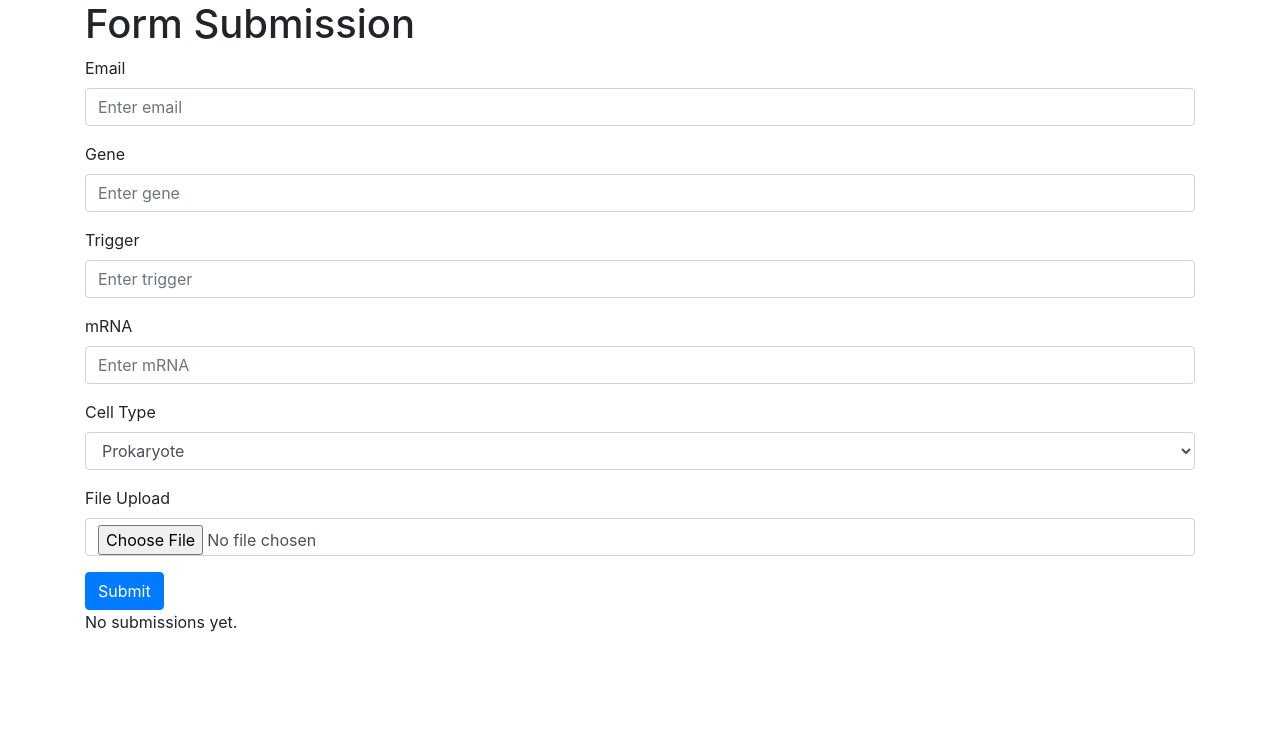
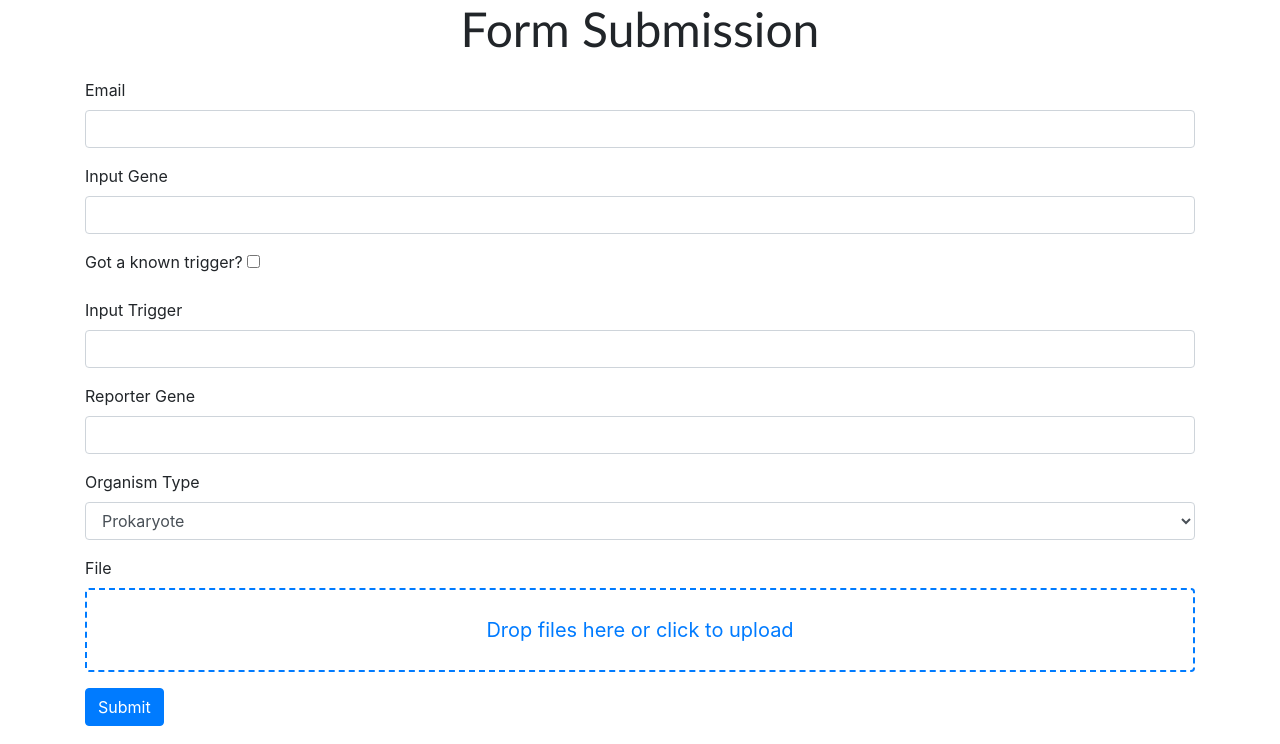
Before and after one commit to oshershab/software, a Flask app: page /form in a window 1280 px wide. Shown: the part 56-800 px from the top of the page. Run offline with Flask 3, Linux system fonts and the light colour scheme; some libraries are stand-ins or nearby versions.

Commit message:
form bug fixed

```diff
--- a/tool/server.py
+++ b/tool/server.py
@@ -3,16 +3,15 @@ import subprocess
 import random
 import json
 from Bio.Seq import Seq
-from flask_wtf import FlaskForm, CSRFProtect, file
+from wtforms import validators
+from flask_wtf import FlaskForm, CSRFProtect
 from werkzeug.utils import secure_filename
 from wtforms import StringField, BooleanField, SubmitField, SelectField
-from wtforms.validators import DataRequired
-from flask import Flask, render_template, current_app
+from wtforms.validators import DataRequired, Email, Length
+from flask import Flask, render_template, request, redirect, url_for, flash
 from flask_wtf.file import FileField
-from wtforms import SubmitField
-from flask import Flask, render_template, request, redirect, url_for, abort
-import re
-from server_utils import *
+from server_utils import generic_process_file
+from wtforms import StringField, TextAreaField, SubmitField
 
 
 # Initialize the Flask app
@@ -22,88 +21,82 @@ csrf = CSRFProtect(app)  # Initialize CSRF protection
 app.config['MAX_CONTENT_LENGTH'] = 1024 * 1024
 app.config['UPLOAD_EXTENSIONS'] = ['.fasta']
 
-
 class InputForm(FlaskForm):
-    email = StringField("Email", validators=[DataRequired()], render_kw={"id": "email"})
-    gene = StringField("Input gene", validators=[DataRequired()], render_kw={"id": "gene"})
-    user_trigger = BooleanField("Got a known trigger?", render_kw={"id": "user_trigger"})
-    trigger = StringField("Input trigger", render_kw={"id": "trigger"})
-    rna = StringField("Input mRNA", render_kw={"id": "rna"})
+    # todo: add validators to email?
+    email = StringField("Email", [DataRequired()], render_kw={"id": "email"})
+    gene = StringField("Input Gene", validators=[DataRequired()], render_kw={"id": "gene"})
+    user_trigger = BooleanField("Got a known trigger?", validators=[Length(min=20, max=40)], render_kw={"id": "user_trigger"})
+    trigger = StringField("Input Trigger", render_kw={"id": "trigger"})
+    reporter_gene = StringField("Reporter Gene", render_kw={"id": "reporter_gene"})
     cell_type = SelectField("Organism Type", choices=[('Prokaryote', 'Prokaryote'), ('Eukaryote', 'Eukaryote')], render_kw={"id": "cell_type"})
     file = FileField('File', render_kw={"id": "file"})
     submit = SubmitField("Submit")
-
-
 
 # Home page route
 @app.route('/', methods=['GET'])
 def index():
     return render_template('index.html')
 
-
-
 @app.route('/form', methods=['GET', 'POST'])
 def user_data_getter():
     email = None
     gene = None
+    user_trigger_bool = False
     trigger = None
-    rna = None
+    reporter_gene = None
     cell_type = None
-    input_form = InputForm()
-
-    if input_form.validate_on_submit():
-        trigger = input_form.trigger.data.upper()
-        gene = input_form.gene.data.upper()
-        rna = input_form.rna.data.upper()
-
-        # Get the data from the form
-        email = input_form.email.data
-        gene = input_form.gene.data
-        trigger = input_form.trigger.data
-        mrna = input_form.rna.data
-        cell_type = input_form.cell_type.data
-        uploaded_file = input_form.file.data
-
-        # TODO: change to process the file in run_scoring.py not in the user getter function?
-        try:
-            data_dict = generic_process_file(uploaded_file)
-        except Exception as e:
-            raise f"Error processing file: {e}"
-
-        # assign and send the data to run_scoring.py in a subprocess
-        s_email = str(email) if email else "EMPTY"
-        s_gene = str(gene) if gene else "EMPTY"
-        s_trigger = str(trigger) if trigger else "EMPTY"
-        s_mrna = str(mrna) if mrna else "EMPTY"
-        s_cell_type = str(cell_type) if cell_type else "EMPTY"
-        s_file_dict = json.dumps(data_dict) if data_dict else "EMPTY"
-
-        subprocess.Popen(["python3", "-m", "debugpy", "--listen", str(random.randint(10000, 50000)), "run_scoring.py",
-                          s_gene, s_trigger, s_mrna, s_cell_type, s_email, s_file_dict])
-
-        # Clear the form
-        input_form.gene.data = ''
-        input_form.trigger.data = ''
-        input_form.rna.data = ''
-        input_form.email.data = ''
-        input_form.cell_type.data = ''
-        input_form.file.data = ''
-
-    return render_template('form.html', input_form=input_form, gene=gene, trigger=trigger, rna=rna, cell_type=cell_type, email=email, file=file)
+    file = None
 
 
-# Error Handling##############################################################
-# Invalid URL
+    input_form = InputForm()
+    if input_form.validate_on_submit():
+        try:
+            # Get the data from the form
+            email = input_form.email.data
+            gene = input_form.gene.data.upper()
+            trigger = input_form.trigger.data.upper()
+            reporter_gene = input_form.reporter_gene.data.upper()
+            cell_type = input_form.cell_type.data
+            user_trigger_bool = input_form.user_trigger.data
+            uploaded_file = input_form.file.data
+
+            # Process the file
+            data_dict = generic_process_file(uploaded_file)
+
+            # Assign and send the data to run_scoring.py in a subprocess
+            s_email = str(email) if email else "EMPTY"
+            s_gene = str(gene) if gene else "EMPTY"
+            s_trigger = str(trigger) if trigger else "EMPTY"
+            s_mrna = str(reporter_gene) if reporter_gene else "EMPTY"
+            s_cell_type = str(cell_type) if cell_type else "EMPTY"
+            s_file_dict = json.dumps(data_dict) if data_dict else "EMPTY"
+
+            subprocess.Popen(["python3", "-m", "debugpy", "--listen", str(random.randint(10000, 50000)), "run_scoring.py",
+                              s_gene, s_trigger, s_mrna, s_cell_type, s_email, s_file_dict])
+
+            # Clear the form
+            input_form.gene.data = ''
+            input_form.trigger.data = ''
+            input_form.reporter_gene.data = ''
+            input_form.email.data = ''
+            input_form.cell_type.data = ''
+            input_form.file.data = ''
+
+            flash('Form submitted successfully. Job accepted.')
+
+        except Exception as e:
+            flash(f"Error processing form: {e}", "danger")
+
+    return render_template('form.html', input_form=input_form)
+
+# Error Handling
 @app.errorhandler(404)
 def page_not_found(e):
     return render_template("404.html"), 404
 
-# Internal Server Error
 @app.errorhandler(500)
 def internal_error(e):
     return render_template("500.html"), 500
 
-
 if __name__ == '__main__':
-
     app.run(debug=True, port=3000)
--- a/tool/templates/404.html
+++ b/tool/templates/404.html
@@ -1,4 +1,4 @@
-{% extends 'base.html' %}
+
 {% block content %}
     <br/>
     <center>
--- a/tool/templates/500.html
+++ b/tool/templates/500.html
@@ -1,4 +1,4 @@
-{% extends 'base.html' %}
+
 {% block content %}
     <br/>
     <center>
--- a/tool/templates/form.html
+++ b/tool/templates/form.html
@@ -4,60 +4,129 @@
     <meta charset="UTF-8">
     <meta name="viewport" content="width=device-width, initial-scale=1.0">
     <link rel="stylesheet" href="https://maxcdn.bootstrapcdn.com/bootstrap/4.5.2/css/bootstrap.min.css">
+    <title>Form Submission</title>
+    <style>
+
+        h1 {
+            margin-bottom: 20px;
+            font-size: 3em;
+            font-family: Trebuchet MS, sans-serif;
+            justify-content: center;
+            align-items: center;
+            text-align: center;
+
+        }
+
+        .file-drop-area {
+            position: relative;
+            display: flex;
+            justify-content: center;
+            align-items: center;
+            width: 100%;
+            padding: 25px;
+            border: 2px dashed #007bff;
+            border-radius: 4px;
+            transition: 0.2s;
+        }
+        .file-drop-area.is-active {
+            background-color: rgba(125, 123, 125, 0.05);
+        }
+        .file-drop-area input[type="file"] {
+            position: absolute;
+            width: 100%;
+            height: 100%;
+            top: 0;
+            left: 0;
+            opacity: 0;
+            cursor: pointer;
+        }
+        .file-drop-message {
+            font-size: 1.25rem;
+            color: #007bff;
+        }
+    </style>
 </head>
 <body>
 
     {% include 'navbar.html' %} <!-- Include the navbar.html template -->
     <div class="container">
         <h1>Form Submission</h1>
-        <form action="/user_data_getter" method="post" enctype="multipart/form-data">
-            <input type="hidden" name="csrf_token" value="{{ csrf_token() }}"/>  <!-- CSRF token -->
+        <form action="{{ url_for('user_data_getter') }}" method="post" enctype="multipart/form-data">
+            {{ input_form.hidden_tag() }} <!-- CSRF token -->
 
             <div class="form-group">
-                <label for="email">Email</label>
-                <input type="email" class="form-control" id="email" name="email" placeholder="Enter email" aria-label="Email">
+                {{ input_form.email.label }}
+                {{ input_form.email(class="form-control") }}
             </div>
             <div class="form-group">
-                <label for="gene">Gene</label>
-                <input type="text" class="form-control" id="gene" name="gene" placeholder="Enter gene" aria-label="Gene">
+                {{ input_form.gene.label }}
+                {{ input_form.gene(class="form-control") }}
             </div>
             <div class="form-group">
-                <label for="trigger">Trigger</label>
-                <input type="text" class="form-control" id="trigger" name="trigger" placeholder="Enter trigger" aria-label="Trigger">
+                {{ input_form.user_trigger.label }}
+                {{ input_form.user_trigger }}
             </div>
             <div class="form-group">
-                <label for="mrna">mRNA</label>
-                <input type="text" class="form-control" id="mrna" name="mrna" placeholder="Enter mRNA" aria-label="mRNA">
+                {{ input_form.trigger.label }}
+                {{ input_form.trigger(class="form-control") }}
             </div>
             <div class="form-group">
-                <label for="cell_type">Cell Type</label>
-                <select class="form-control" id="cell_type" name="cell_type" aria-label="Cell Type">
-                    <option value="Prokaryote">Prokaryote</option>
-                    <option value="Eukaryote">Eukaryote</option>
-                </select>
-
-
+                {{ input_form.reporter_gene.label }}
+                {{ input_form.reporter_gene(class="form-control") }}
             </div>
             <div class="form-group">
-                <label for="file"> File Upload </label>
-                    <input type="file" class="form-control" id="file" name="file" accept=".fasta">
-                </select>
+                {{ input_form.cell_type.label }}
+                {{ input_form.cell_type(class="form-control") }}
+            </div>
+            <div class="form-group">
+                {{ input_form.file.label }}
+                <div class="file-drop-area">
+                    <span class="file-drop-message">Drop files here or click to upload</span>
+                    {{ input_form.file(class="form-control-file") }}
+                </div>
             </div>
 
-            <button type="submit" class="btn btn-primary">Submit</button>
+            {{ input_form.submit(class="btn btn-primary") }}
         </form>
 
         <!-- Feedback Section -->
-        <div id="feedback">
-            {% if gene or trigger or rna or cell_type %}
-                <p>Submitted gene: {{ gene }}</p>
-                <p>Submitted trigger: {{ trigger }}</p>
-                <p>Submitted mRNA: {{ rna }}</p>
-                <p>Submitted cell type: {{ cell_type }}</p>
-            {% else %}
-                <p>No submissions yet.</p>
+        {% with messages = get_flashed_messages(with_categories=true) %}
+            {% if messages %}
+                {% for category, message in messages %}
+                    <div class="alert alert-{{ category }} mt-3">
+                        {{ message }}
+                    </div>
+                {% endfor %}
             {% endif %}
-        </div>
+        {% endwith %}
     </div>
+
+    <script>
+        // JavaScript to handle drag and drop functionality
+        document.addEventListener('DOMContentLoaded', function () {
+            var fileDropArea = document.querySelector('.file-drop-area');
+            var fileInput = fileDropArea.querySelector('input[type="file"]');
+
+            fileDropArea.addEventListener('dragover', function (e) {
+                e.preventDefault();
+                fileDropArea.classList.add('is-active');
+            });
+
+            fileDropArea.addEventListener('dragleave', function (e) {
+                fileDropArea.classList.remove('is-active');
+            });
+
+            fileDropArea.addEventListener('drop', function (e) {
+                e.preventDefault();
+                fileDropArea.classList.remove('is-active');
+                var files = e.dataTransfer.files;
+                fileInput.files = files;
+            });
+
+            fileDropArea.addEventListener('click', function () {
+                fileInput.click();
+            });
+        });
+    </script>
 </body>
 </html>
--- a/tool/templates/index.html
+++ b/tool/templates/index.html
@@ -94,6 +94,7 @@
         <a href="https://2024.igem.wiki/tau-israel/" class="btn btn-info" role="button">TeamWiki</a>
     </div>
 
+
     <!-- Include Bootstrap JS and dependencies -->
     <script src="https://code.jquery.com/jquery-3.5.1.slim.min.js"></script>
     <script src="https://cdn.jsdelivr.net/npm/@popperjs/core@2.9.2/dist/umd/popper.min.js"></script>
--- a/utils/send_mail.py
+++ b/utils/send_mail.py
@@ -3,7 +3,6 @@ from email.mime.multipart import MIMEMultipart
 from email.mime.text import MIMEText
 from email.mime.base import MIMEBase
 from email import encoders
-
 
 
 
@@ -32,7 +31,6 @@ def send_mail(email_adress: str, pdf_path: str):
     payload = MIMEBase('application', 'octate-stream', Name=pdf_path)
     payload.set_payload((binary_pdf).read())
 
-
     # enconding the binary into base64
     encoders.encode_base64(payload)
 
@@ -48,4 +46,5 @@ def send_mail(email_adress: str, pdf_path: str):
     text = message.as_string()
     session.sendmail(sender_address, receiver_address, text)
     session.quit()
+
     return "Mail sent"
```
Also changed, not shown: tool/run_scoring.py (+17 -13 lines).
